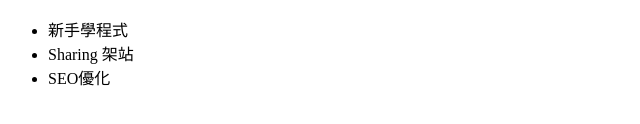
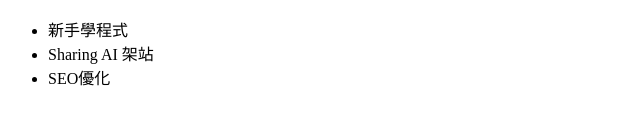
Before and after one commit to flpliao/demo, a plain HTML site: page index.html in a window 1280 px wide. Shown: the part 226-350 px from the top of the page, 0-640 px from the left. Drawn offline with Linux system fonts and the light colour scheme.

Commit message:
更新個人頁面內容

```diff
--- a/index.html
+++ b/index.html
@@ -13,7 +13,7 @@
 <h2>我的興趣</h2>
 <ul>
   <li>新手學程式</li>
-  <li>Sharing 架站</li>
+  <li>Sharing AI 架站</li>
   <li>SEO優化</li>
 </ul>
 </body>
```
